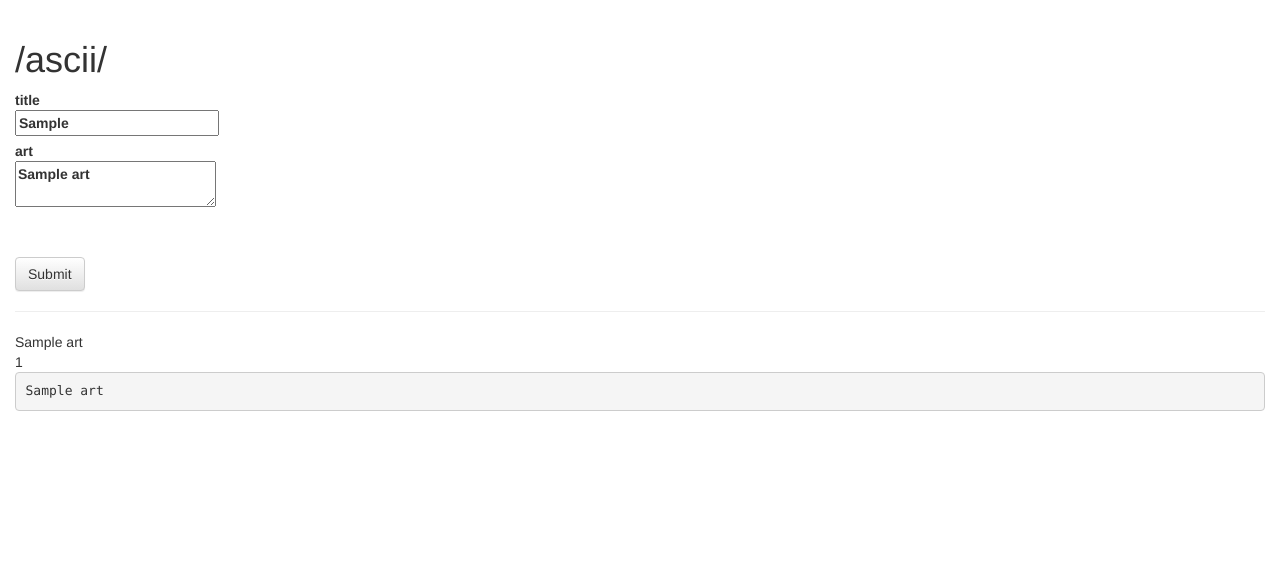
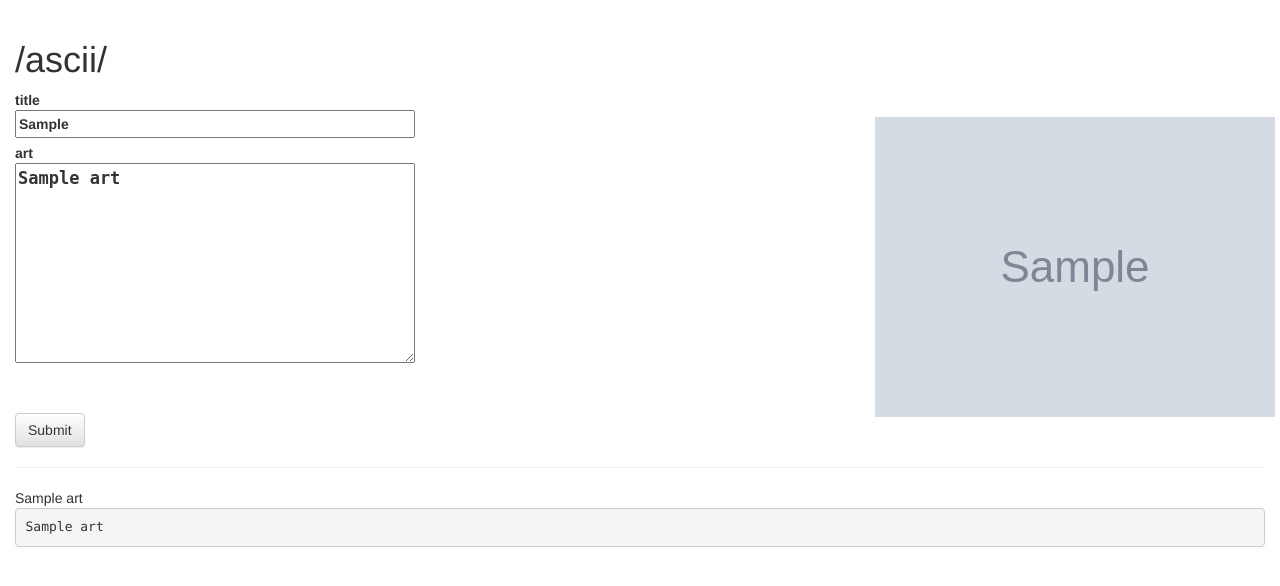
Before and after one commit to racheltho/web-dev, a Flask app: template templates/ascii.html in a window 1280 px wide. Shown: the top 586 px of the page. Run offline with Flask 2, Linux system fonts and the light colour scheme; the template is opened without the code that fills it: most values are stand-ins (such as "Sample title", 1, 10 or a date in 2020); grey boxes marked "Sample" are stand-in pictures; some libraries are stand-ins or nearby versions.

Commit message:
added map to welcome page and to asciichan

```diff
--- /dev/null
+++ b/static/css/app.css
@@ -0,0 +1,22 @@
+.map{
+    position: absolute;
+    right: 0;
+    padding: 5px;
+    top: 112px;
+}
+
+.error{
+    color: red
+}
+
+.ascii_input{
+    width: 400px;
+    padding: 2px;
+}
+
+.ascii_textarea{
+    width: 400px;
+    height: 200px;
+    font-size: 17px;
+    font-family: monospace;
+}
--- a/templates/ascii.html
+++ b/templates/ascii.html
@@ -6,21 +6,23 @@
 <form method="post" action="/ascii">
     <label>
         <div>title</div>
-        <input type="text" name="title" value={{title}}>
+        <input class="ascii_input" type="text" name="title" value={{title}}>
     </label>
     <br>
     <label>
         <div>art</div>
-        <textarea name="art">{{art}}</textarea>
+        <textarea class="ascii_textarea" name="art">{{art}}</textarea>
     </label>
-    <div class="error" style="color: red">{{error}}</div><br>
+    <div class="error">{{error}}</div><br>
     <br><button type="submit" class="btn btn-default">Submit</button>
 </form>
+{% if img_url %}
+    <img class="map" src="{{img_url}}">
+{% endif %}
 <hr>
 {% for art in arts %}
 <div class="art">
     <div class="art-title">{{art.title}}</div>
-    <div>{{art.key().id()}}</div>
     <pre class="art-body">{{art.art}}</div></pre>
 </div>
 {% endfor %}
--- a/templates/base.html
+++ b/templates/base.html
@@ -2,6 +2,7 @@
 <html>
 <head>
 <title>Hello friend</title>
+<link href="/static/css/app.css" rel="stylesheet">
 <link href="/static/css/bootstrap.min.css" rel="stylesheet">
 <link href="/static/css/bootstrap-theme.min.css" rel="stylesheet">
 </head>
--- a/templates/login.html
+++ b/templates/login.html
@@ -8,7 +8,7 @@
         <label>Password:
             <input type="password" name="password" value={{password}}>
         </label>
-    <div style="color: red">{{invalid}}</div><br>
+        <div class="error">{{invalid}}</div><br>
         <button type="submit" class="btn btn-default">Login</button>
     </form>
 <hr>
--- a/templates/newpost.html
+++ b/templates/newpost.html
@@ -13,7 +13,7 @@
         <div>Content</div>
         <textarea name="content" style="width: 500px; height: 400px">{{content}}</textarea>
     </label>
-    <div class="error" style="color: red">{{error}}</div><br>
+    <div class="error">{{error}}</div><br>
     <br><button type="submit" class="btn btn-default">Submit</button>
 </form>
 <hr>
```
Also changed, not shown: main.py (+61 -5 lines), templates/signup.html (+4 -4 lines), templates/welcome.html (+10 -4 lines). Lines whose indentation alone changed are shown as unchanged.
